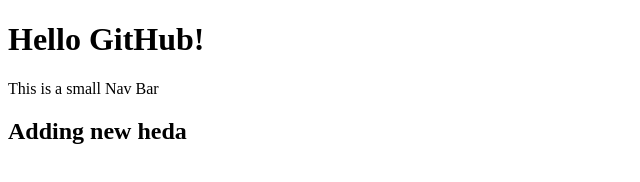
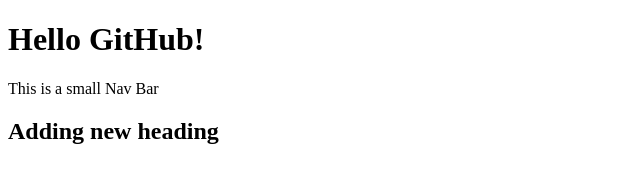
Before and after one commit to krishatlas/Task8_Practice, a plain HTML site: page index.html in a window 1280 px wide. Shown: the full height of the page, 0-640 px from the left. Drawn offline with Linux system fonts and the light colour scheme.

Commit message:
Updated heading

```diff
--- a/index.html
+++ b/index.html
@@ -6,6 +6,6 @@
 <body>
   <h1>Hello GitHub!</h1>
   <nav>This is a small Nav Bar</nav>
-  <h2>Adding new heda</h2>
+  <h2>Adding new heading</h2>
 </body>
 </html>
```
